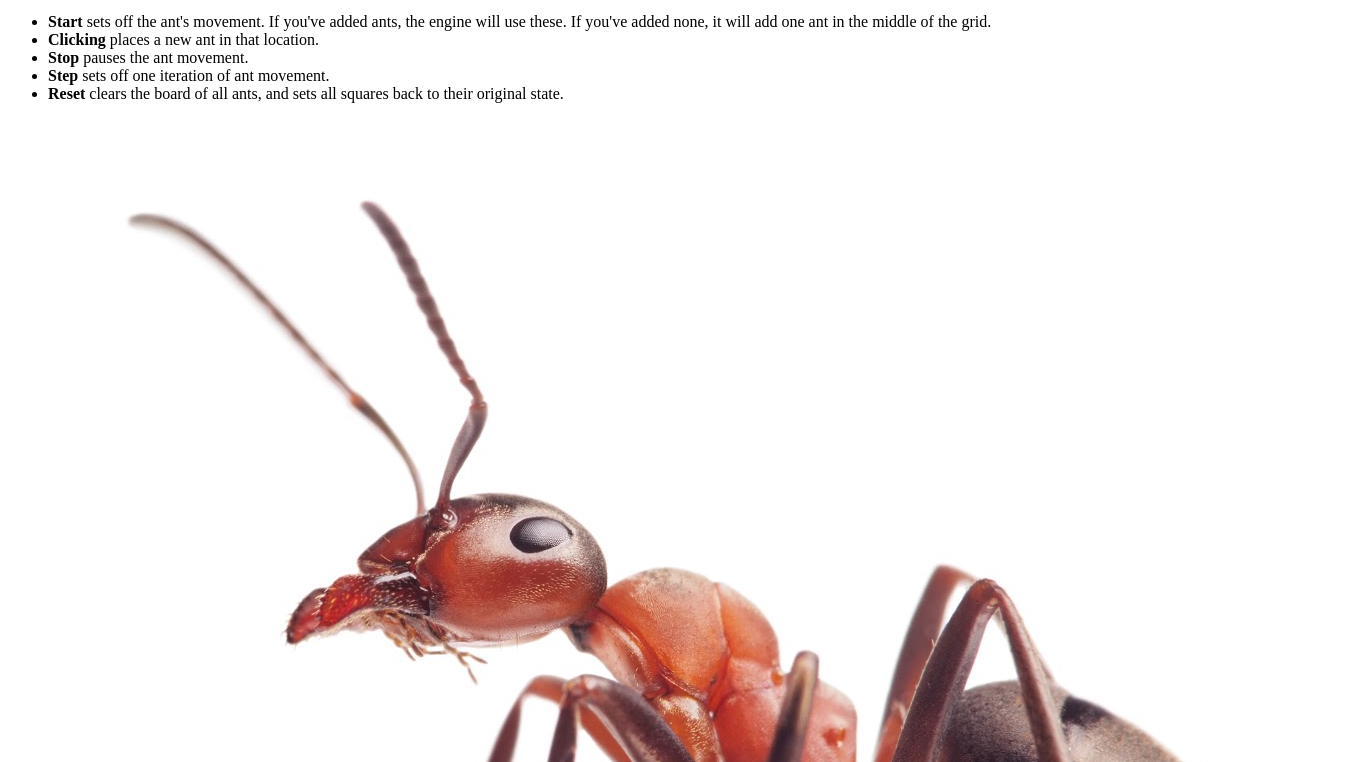
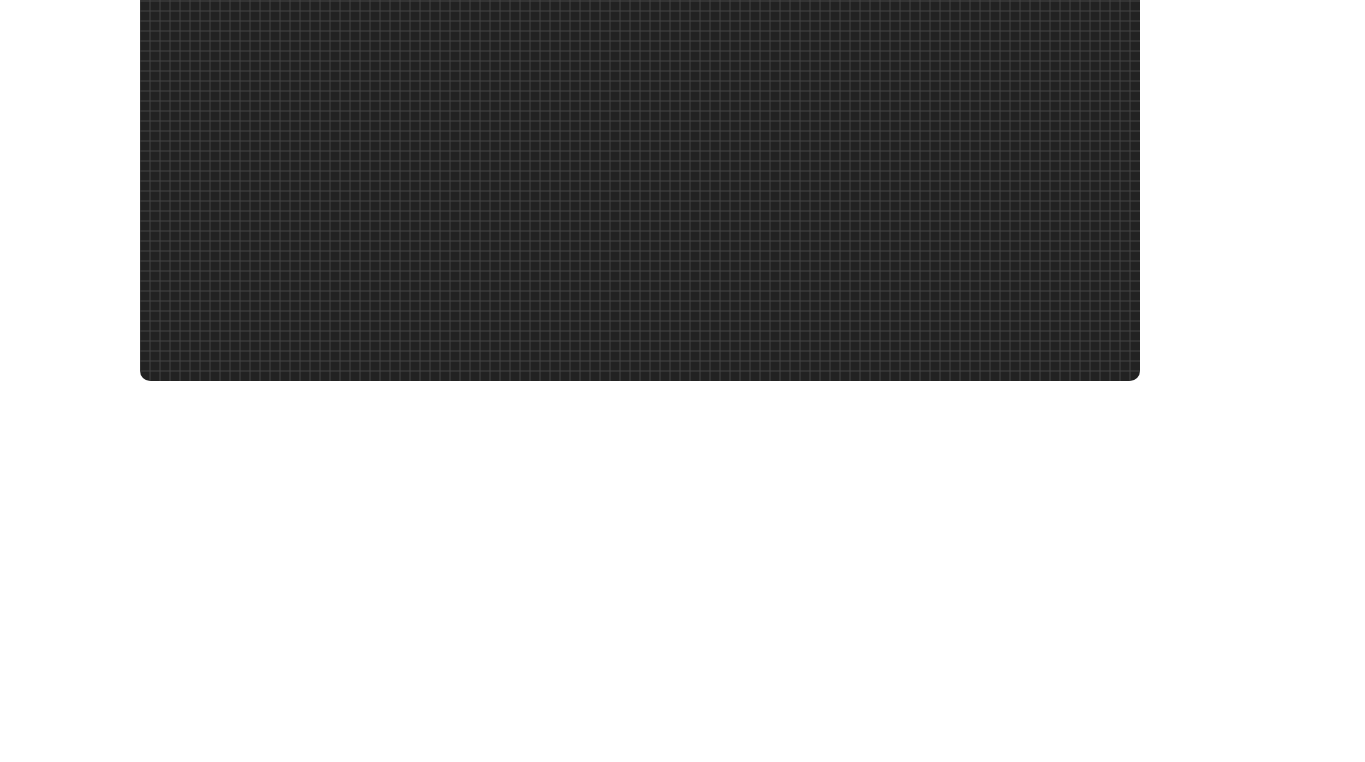
Before and after one commit to ScottDuane/LangtonsAnt, a plain HTML site: page index.html in a window 1280 px wide. Shown: the part 453-1215 px from the top of the page, 1365 px wide, since content can reach past the window. After the commit the page ends 838 px from the top, so only its background shows below. Drawn offline with nearby package versions, Linux system fonts and the light colour scheme; files that its build step writes are made by us from their sources.

Commit message:
changes scss to css

```diff
--- a/index.html
+++ b/index.html
@@ -3,7 +3,7 @@
   <head>
     <meta charset="utf-8">
     <title>Langton's Ant</title>
-    <link rel="stylesheet" type="text/x-scss" href="application.scss">
+    <link rel="stylesheet" type="text/css" href="application.css">
     <link href='https://fonts.googleapis.com/css?family=Josefin+Sans' rel='stylesheet' type='text/css'>
     <link href='https://fonts.googleapis.com/css?family=Righteous' rel='stylesheet' type='text/css'>
     <link rel="shortcut icon" href="./bug_icon.ico" />
```
Also changed, not shown: application.css (renamed from application.scss).
